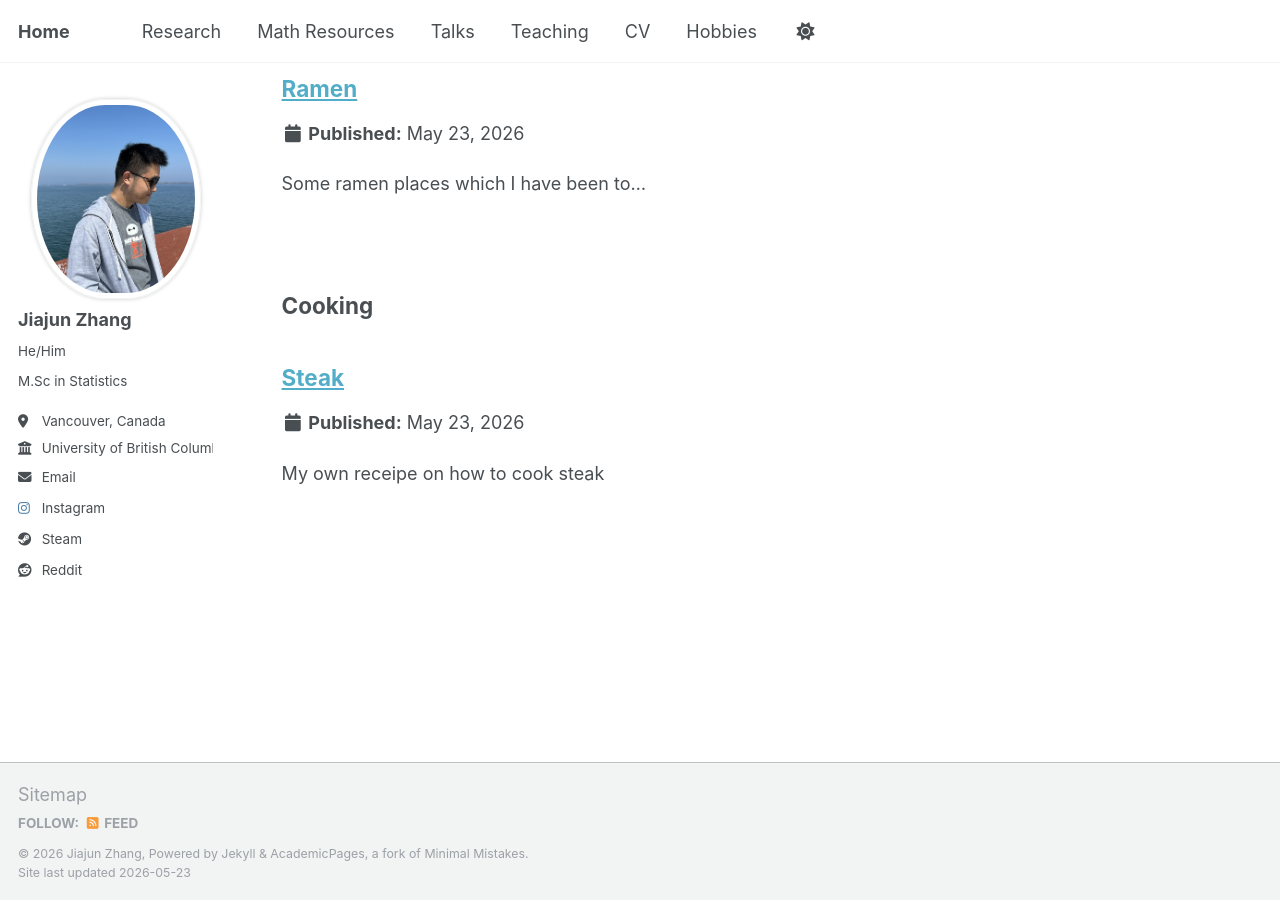
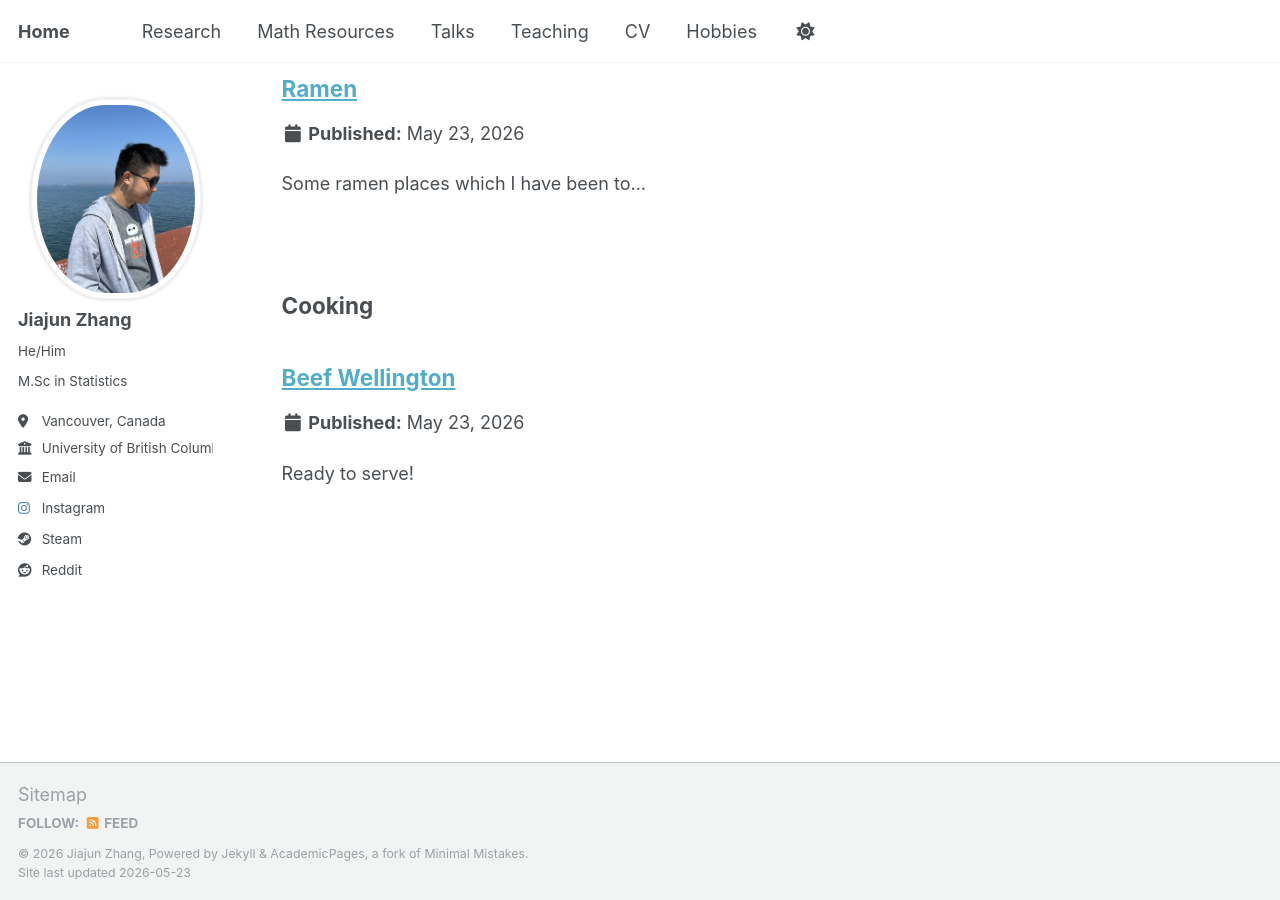
Before and after one commit to JohanssonRein/JohanssonRein.github.io, a Jekyll site: the page built from _pages/portfolio.html, in a window 1280 px wide and 900 px high, scrolled down 2423 px. Built offline with Jekyll 4.4.1, drawn with Linux system fonts in a browser that asks for light colours.

Commit message:
Update steak.md

```diff
--- a/_portfolio/steak.md
+++ b/_portfolio/steak.md
@@ -1,17 +1,42 @@
 ---
-title: "Steak"
-excerpt: "My own receipe on how to cook steak"   #<br/><img src='/images/500x300.png'>
+title: "Beef Wellington"
+excerpt: "Ready to serve!"   #<br/><img src='/images/500x300.png'>
 collection: portfolio
-order: 12
+order: 1
 category: cooking
 ---
 
 <div style="text-align: center;">
-  <img src="/images/cotedeboeuf.jpg" alt="Winter Break" width="400">
-  <p><em>Côte de bœuf avec purée des pommes de terre, a traditional French dish, steak is midium-rare</em></p>
+  <img src="/images/putmushroom.jpg" alt="Winter Break" width="500">
+  <p><em></em></p>
 </div>
 
 <div style="text-align: center;">
-  <img src="/images/beefwellington2.jpg" alt="Winter Break" width="400">
+  <img src="/images/putsteak.jpg" alt="Winter Break" width="500">
+  <p><em></em></p>
+</div>
+
+<div style="text-align: center;">
+  <img src="/images/sealit.jpg" alt="Winter Break" width="500">
+  <p><em></em></p>
+</div>
+
+<div style="text-align: center;">
+  <img src="/images/covereggwash.jpg" alt="Winter Break" width="500">
+  <p><em></em></p>
+</div>
+
+<div style="text-align: center;">
+  <img src="/images/readytoserve.jpg" alt="Winter Break" width="500">
+  <p><em></em></p>
+</div>
+
+<div style="text-align: center;">
+  <img src="/images/putmushroom.jpg" alt="Winter Break" width="500">
+  <p><em></em></p>
+</div>
+
+<div style="text-align: center;">
+  <img src="/images/beefwellington2.jpg" alt="Winter Break" width="500">
   <p><em>Homemade beef wellington</em></p>
 </div>
```
